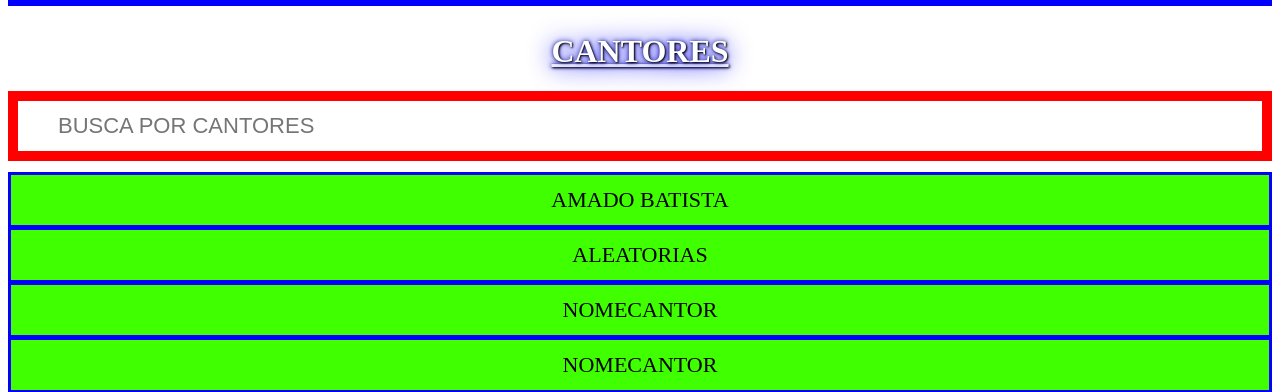
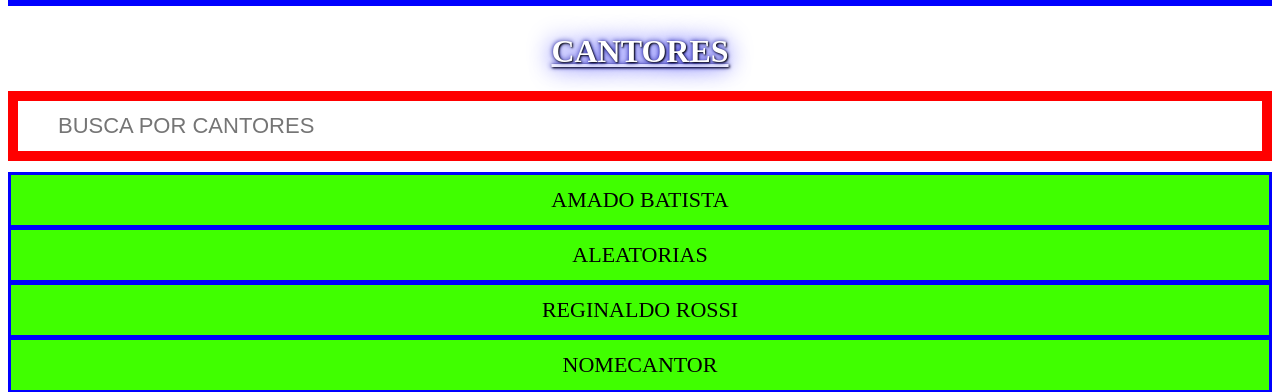
Before and after one commit to santos246/MINHA-LISTA-DE-MUSICAS, a plain HTML site: page index.html in a window 1280 px wide. Shown: the part 102-494 px from the top of the page. Drawn offline with Linux system fonts and the light colour scheme; grey boxes are pictures that could not be loaded.

Commit message:
Update index.html

```diff
--- a/index.html
+++ b/index.html
@@ -89,9 +89,9 @@
 </a></li>
 <!------------------------------------------------->
 <li><a href="
-NOMECANTOR
+REGINALDO ROSSI
 /1 - Copia.html">
-NOMECANTOR
+REGINALDO ROSSI
 </a></li>
 <!------------------------------------------------->
 <li><a href="
```
